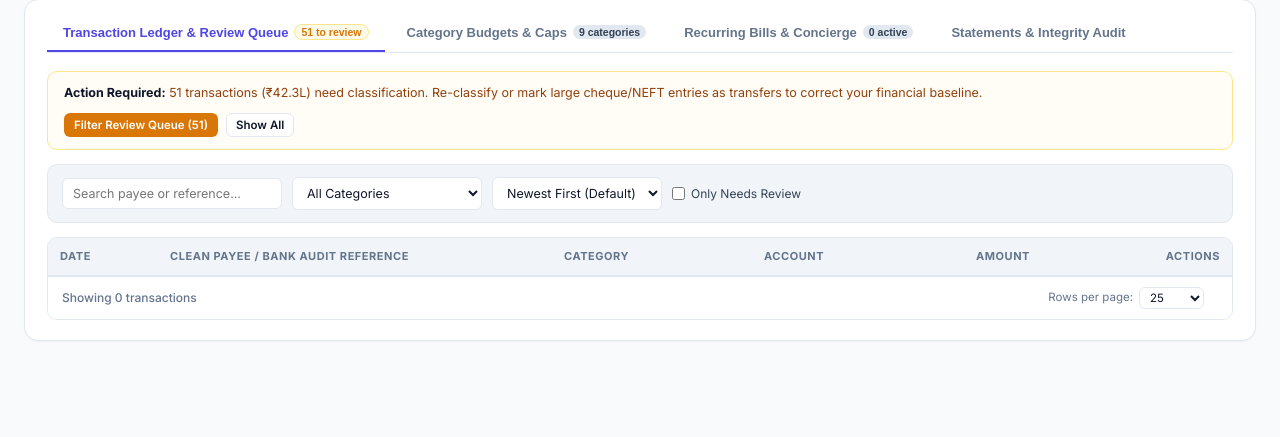
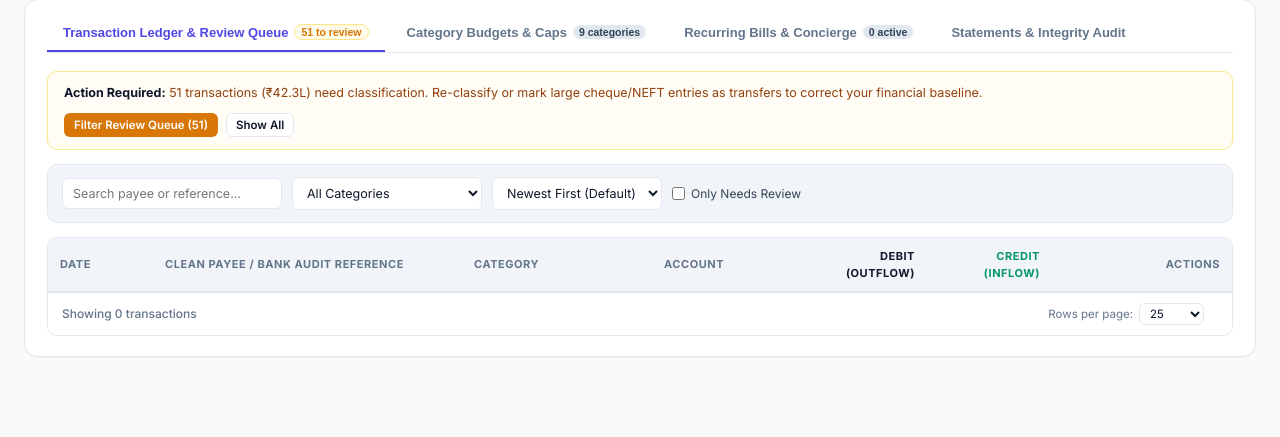
Before and after one commit to swaroop22/bank-statement-analyst-agent, a Flask app: page / in a window 1280 px wide. Shown: the part 679-1116 px from the top of the page. Before the commit the page ends 1020 px from the top, so only its background shows below. Run offline with Flask 3, Linux system fonts and the light colour scheme; lists and menus that the app fills with data are empty; some libraries are stand-ins or nearby versions.

Commit message:
Split Amount column into separate Debit (Outflow) and Credit (Inflow) columns

```diff
--- a/templates/index.html
+++ b/templates/index.html
@@ -1274,12 +1274,13 @@
           <table>
             <thead>
               <tr>
-                <th style="width: 110px;">Date</th>
+                <th style="width: 105px;">Date</th>
                 <th>Clean Payee / Bank Audit Reference</th>
-                <th style="width: 200px;">Category</th>
-                <th style="width: 160px;">Account</th>
-                <th style="text-align: right; width: 130px;">Amount</th>
-                <th style="text-align: right; width: 190px;">Actions</th>
+                <th style="width: 190px;">Category</th>
+                <th style="width: 150px;">Account</th>
+                <th style="text-align: right; width: 125px; color: var(--text-main);">Debit (Outflow)</th>
+                <th style="text-align: right; width: 125px; color: var(--emerald);">Credit (Inflow)</th>
+                <th style="text-align: right; width: 180px;">Actions</th>
               </tr>
             </thead>
             <tbody id="txTableBody">
@@ -2172,15 +2173,13 @@
       tbody.innerHTML = '';
 
       if (!txs || txs.length === 0) {
-        tbody.innerHTML = '<tr><td colspan="6" style="text-align: center; color: var(--text-muted); padding: 22px;">No matching transactions found.</td></tr>';
+        tbody.innerHTML = '<tr><td colspan="7" style="text-align: center; color: var(--text-muted); padding: 22px;">No matching transactions found.</td></tr>';
         return;
       }
 
       txs.forEach(t => {
         const tr = document.createElement('tr');
         const isDebit = (t.type === 'DEBIT');
-        const sign = isDebit ? '−' : '+';
-        const color = isDebit ? 'var(--text-main)' : 'var(--emerald)';
         const isNeedsReview = (t.category === "Miscellaneous / Other" || t.category === "Uncategorized / Needs Review") && isDebit && !t.is_internal_transfer && !t.is_excluded;
 
         if (isNeedsReview) tr.className = 'row-review-flag';
@@ -2195,6 +2194,14 @@
         CATEGORY_LIST.forEach(c => {
           catOptions += `<option value="${c}" ${c === t.category ? 'selected' : ''}>${c}</option>`;
         });
+
+        const debitCell = isDebit
+          ? `<span style="font-family: var(--font-mono); font-weight: 700; color: var(--text-main);">−${formatAmount(t.amount)}</span>`
+          : `<span style="color: var(--text-light); font-size: 11px;">—</span>`;
+
+        const creditCell = !isDebit
+          ? `<span style="font-family: var(--font-mono); font-weight: 700; color: var(--emerald);">+${formatAmount(t.amount)}</span>`
+          : `<span style="color: var(--text-light); font-size: 11px;">—</span>`;
 
         tr.innerHTML = `
           <td style="font-family: var(--font-mono); font-size: 11.5px; color: var(--text-muted);">${t.date}</td>
@@ -2209,8 +2216,11 @@
             </select>
           </td>
           <td style="font-family: var(--font-mono); font-size: 11px; color: var(--text-muted);">${t.account_source}</td>
-          <td style="text-align: right; font-family: var(--font-mono); font-weight: 700; color: ${color};">
-            ${sign}${formatAmount(t.amount)}
+          <td style="text-align: right;">
+            ${debitCell}
+          </td>
+          <td style="text-align: right;">
+            ${creditCell}
           </td>
           <td style="text-align: right; white-space: nowrap;">
             <button
```
